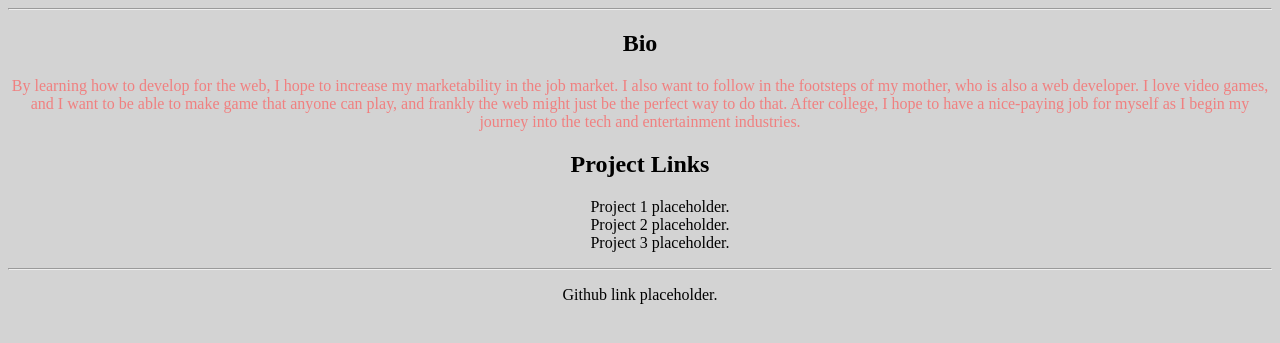
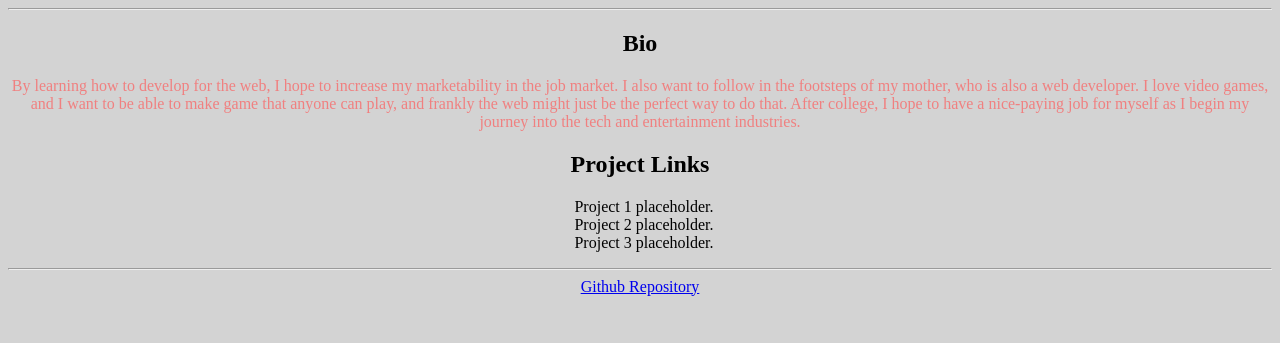
Before and after one commit to jbn0619/IGME-235-Neft, a PHP site: page / in a window 1280 px wide. Shown: the part 284-627 px from the top of the page. Run offline with PHP 8.4, Linux system fonts and the light colour scheme.

Commit message:
Added in the repository link, and rearranged the links to be more organized and look nicer.

```diff
--- a/235/index.html
+++ b/235/index.html
@@ -45,7 +45,7 @@
     <hr>
 
     <footer>
-        <p id="git">Github link placeholder.</p>
+        <a href="https://github.com/jbn0619/IGME-235-Neft">Github Repository</a>
     </footer>
 
 </body>
--- a/235/styleSheet.css
+++ b/235/styleSheet.css
@@ -22,6 +22,7 @@ h1 {
 
 .projects {
     list-style: none;
+    margin-left: -2em;
 }
 
 #justin {
```
